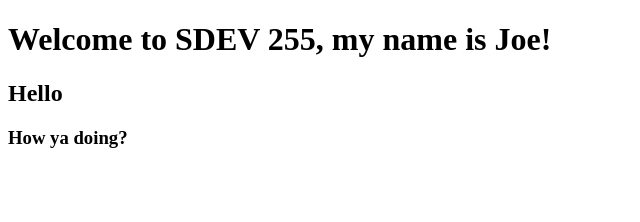
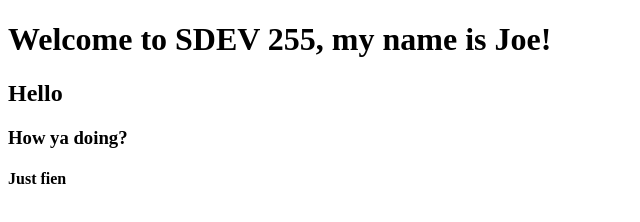
Before and after one commit to Blah131/SDEV255GitExample, a plain HTML site: page index.html in a window 1280 px wide. Shown: the full height of the page, 0-640 px from the left. Drawn offline with Linux system fonts and the light colour scheme.

Commit message:
Added h4

```diff
--- a/index.html
+++ b/index.html
@@ -12,6 +12,7 @@
   <h1>Welcome to SDEV 255, my name is Joe!</h1>
   <h2>Hello</h2>
   <h3>How ya doing?</h3>
+  <h4> Just fien</h4>
   <script src="script.js"></script>
 </body>
 
```
